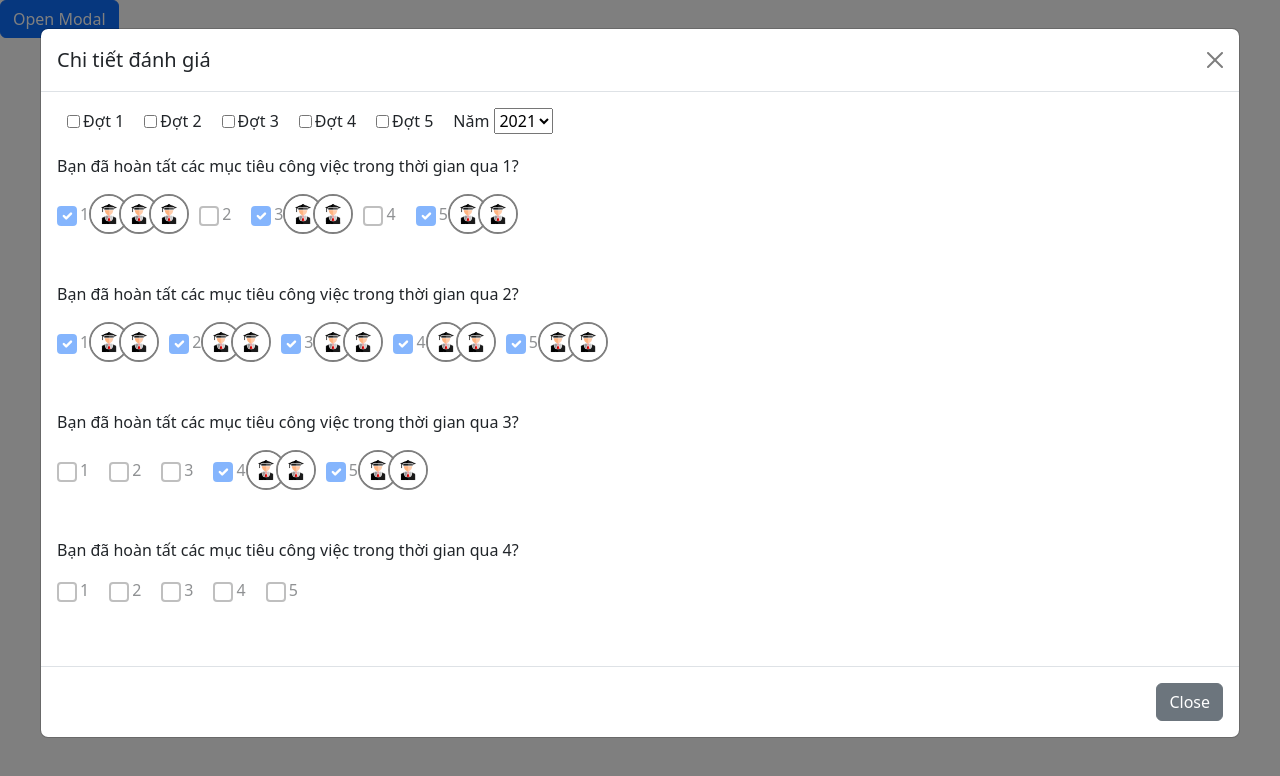
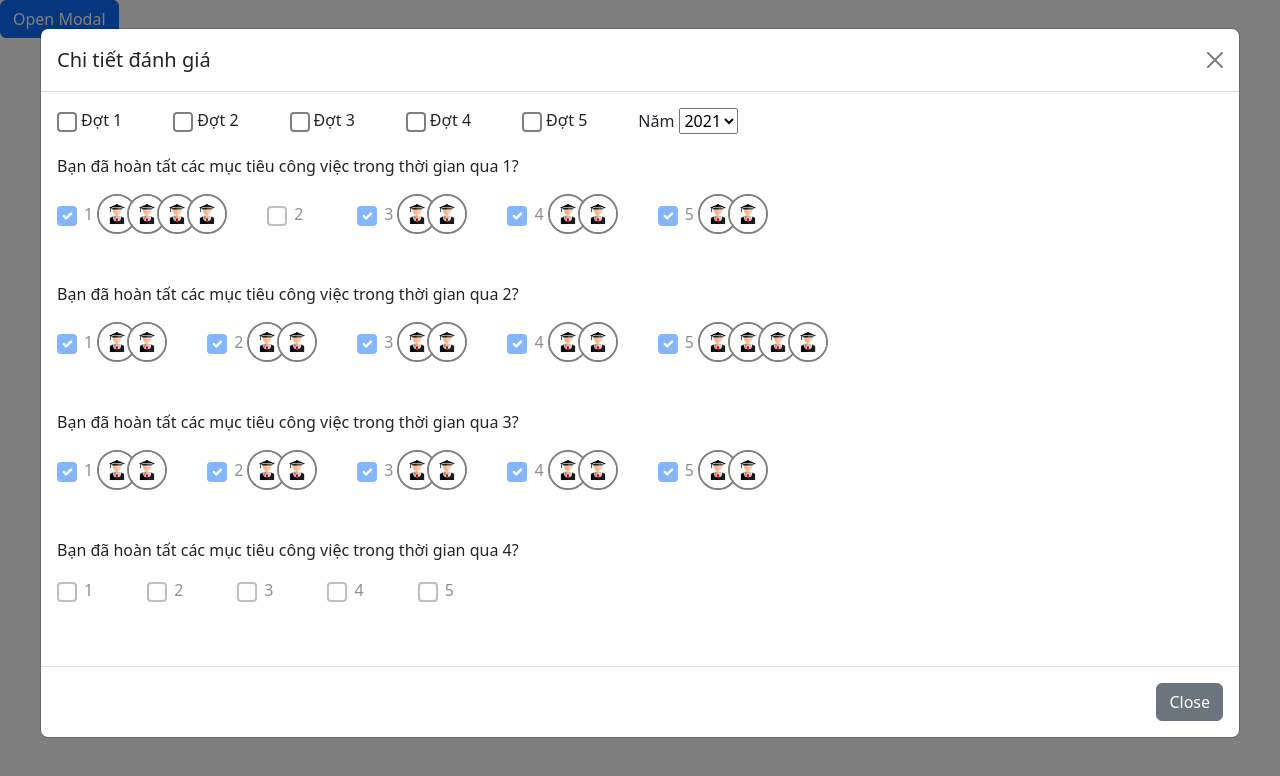
Before and after one commit to 5AESBTC/5AESBTC-TechAssess360-Admin-FE, a Vue app: page /AssessDetails in a window 1280 px wide. Both pictures are taken after a click on the button "Open Modal". Shown: the top 776 px of the page. Built offline with nearby package versions, Linux system fonts and the light colour scheme.

Commit message:
fix task feature/23-40

```diff
--- a/src/components/modal/AssessDetails.vue
+++ b/src/components/modal/AssessDetails.vue
@@ -14,9 +14,12 @@
             <!-- Thanh hiển thị dữ liệu -->
             <div class="data-display-bar">
               <div class="data-item" v-for="(item, index) in dataItems" :key="index">
-                <input type="checkbox" v-model="item.checked" />
-                <span>{{ item.label }}</span>
+                <div class="form-check form-check-inline">
+                  <input class="form-check-input" type="checkbox" id="inlineCheckbox1" v-model="item.checked">
+                  <label class="form-check-label" for="inlineCheckbox1">{{ item.label }}</label>
+                </div>
               </div>
+
               <div class="year-dropdown">
                 <label for="year">Năm</label>
                 <select id="year" v-model="selectedYear">
@@ -61,7 +64,7 @@
 </template>
 
 <script>
-import { ref } from 'vue';
+import {ref} from 'vue';
 
 export default {
   setup() {
@@ -69,41 +72,46 @@ export default {
     const selectedYear = ref('2021');
     const years = ['2021', '2022', '2023', '2024'];
     const dataItems = ref([
-      { label: 'Đợt 1', checked: false },
-      { label: 'Đợt 2', checked: false },
-      { label: 'Đợt 3', checked: false },
-      { label: 'Đợt 4', checked: false },
-      { label: 'Đợt 5', checked: false }
+      {label: 'Đợt 1', checked: false},
+      {label: 'Đợt 2', checked: false},
+      {label: 'Đợt 3', checked: false},
+      {label: 'Đợt 4', checked: false},
+      {label: 'Đợt 5', checked: false}
     ]);
 
     const DataTest = ref([
       {
         Evaluation: 'Bạn đã hoàn tất các mục tiêu công việc trong thời gian qua 1?',
         ratings: [
-          { value: 1, images: [require('@/assets/img1.png'), require('@/assets/img1.png'), require('@/assets/img1.png')] },
-          { value: 3, images: [require('@/assets/img1.png'), require('@/assets/img1.png')] },
-          { value: 5, images: [require('@/assets/img1.png'), require('@/assets/img1.png')] }
+          {value: 1, images: [require('@/assets/img1.png'), require('@/assets/img1.png'),require('@/assets/img1.png'),require('@/assets/img1.png')]},
+          {value: 3, images: [require('@/assets/img1.png'), require('@/assets/img1.png')]},
+          {value: 4, images: [require('@/assets/img1.png'), require('@/assets/img1.png')]},
+          {value: 5, images: [require('@/assets/img1.png'), require('@/assets/img1.png')]}
+
         ],
-        currentValues: [1, 3, 5]
+        currentValues: [1, 4, 3, 5]
       },
       {
         Evaluation: 'Bạn đã hoàn tất các mục tiêu công việc trong thời gian qua 2?',
         ratings: [
-          { value: 1, images: [require('@/assets/img1.png'), require('@/assets/img1.png')] },
-          { value: 2, images: [require('@/assets/img1.png'), require('@/assets/img1.png')] },
-          { value: 3, images: [require('@/assets/img1.png'), require('@/assets/img1.png')] },
-          { value: 4, images: [require('@/assets/img1.png'), require('@/assets/img1.png')] },
-          { value: 5, images: [require('@/assets/img1.png'), require('@/assets/img1.png')] }
+          {value: 1, images: [require('@/assets/img1.png'), require('@/assets/img1.png')]},
+          {value: 2, images: [require('@/assets/img1.png'), require('@/assets/img1.png')]},
+          {value: 3, images: [require('@/assets/img1.png'), require('@/assets/img1.png')]},
+          {value: 4, images: [require('@/assets/img1.png'), require('@/assets/img1.png')]},
+          {value: 5, images: [require('@/assets/img1.png'), require('@/assets/img1.png'),require('@/assets/img1.png'),require('@/assets/img1.png')]}
         ],
         currentValues: [1, 2, 3, 4, 5]
       },
       {
         Evaluation: 'Bạn đã hoàn tất các mục tiêu công việc trong thời gian qua 3?',
         ratings: [
-          { value: 4, images: [require('@/assets/img1.png'), require('@/assets/img1.png')] },
-          { value: 5, images: [require('@/assets/img1.png'), require('@/assets/img1.png')] }
+          {value: 1, images: [require('@/assets/img1.png'), require('@/assets/img1.png')]},
+          {value: 2, images: [require('@/assets/img1.png'), require('@/assets/img1.png')]},
+          {value: 3, images: [require('@/assets/img1.png'), require('@/assets/img1.png')]},
+          {value: 4, images: [require('@/assets/img1.png'), require('@/assets/img1.png')]},
+          {value: 5, images: [require('@/assets/img1.png'), require('@/assets/img1.png')]}
         ],
-        currentValues: [4, 5]
+        currentValues: [1, 2, 3, 4, 5]
       },
       {
         Evaluation: 'Bạn đã hoàn tất các mục tiêu công việc trong thời gian qua 4?',
@@ -142,24 +150,31 @@ export default {
   max-width: 150vh;
 }
 
-/* Styling the data display bar */
+
 .data-display-bar {
   display: flex;
   align-items: center;
   justify-content: flex-start;
   margin-bottom: 20px;
-  padding: 0 10px;
+  gap: 15px;
 }
 
-/* Styling each data item */
 .data-item {
   display: flex;
   align-items: center;
-  gap: 3px;
+  gap: 8px;
   margin-right: 20px;
 }
 
-/* Styling the year dropdown */
+.data-item input[type="checkbox"] {
+  width: 20px;
+  height: 20px;
+}
+
+.data-item span {
+  font-size: 16px;
+}
+
 .year-dropdown {
   display: flex;
   align-items: center;
@@ -170,48 +185,43 @@ export default {
   margin-right: 5px;
 }
 
-/* Styling for the radio group and image */
 .radio-group-with-image {
   display: flex;
   align-items: center;
-  gap: 10px;
+  gap: 40px;
 }
 
-/* Styling each radio button with image */
 .radio-with-image {
   display: flex;
   align-items: center;
-  gap: 0px; /* Add spacing between radio button and label */
+  gap: 4px;
 }
 
-/* Circular radio buttons */
 .form-check-input {
   width: 20px;
   height: 20px;
-  border-radius: 50%; /* Make the radio button circular */
+  border-radius: 50%;
   border: 2px solid gray;
-  margin-right: 3px; /* Space between the radio button and its label */
+  margin-right: 3px;
 }
 
-/* Styling the employee images container with overlap */
 .employee-images {
   display: flex;
-  gap: 0; /* No gap to overlap the images */
-  margin-left: 10px; /* Add space between the currentValues and the images */
+  gap: 0;
+  margin-left: 10px;
   position: relative;
 }
 
 .employee-image {
   position: relative;
-  margin-left: -10px; /* Negative margin to create overlap */
+  margin-left: -10px;
 }
 
-/* Styling each employee image */
 .employee-image img {
-  width: 40px; /* Set the size of the image */
+  width: 40px;
   height: 40px;
-  border-radius: 50%; /* Circular image */
-  border: 2px solid gray; /* Add gray border around */
+  border-radius: 50%;
+  border: 2px solid gray;
   position: relative;
 }
 
```
